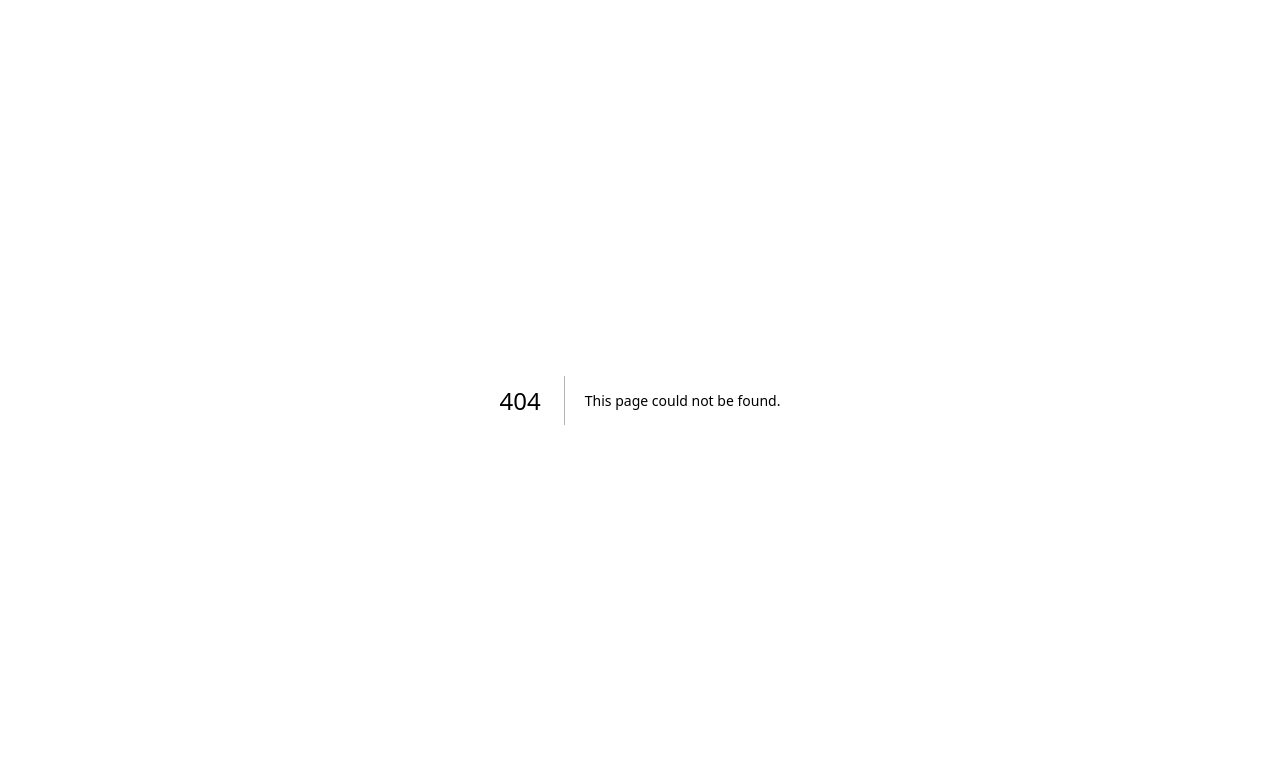
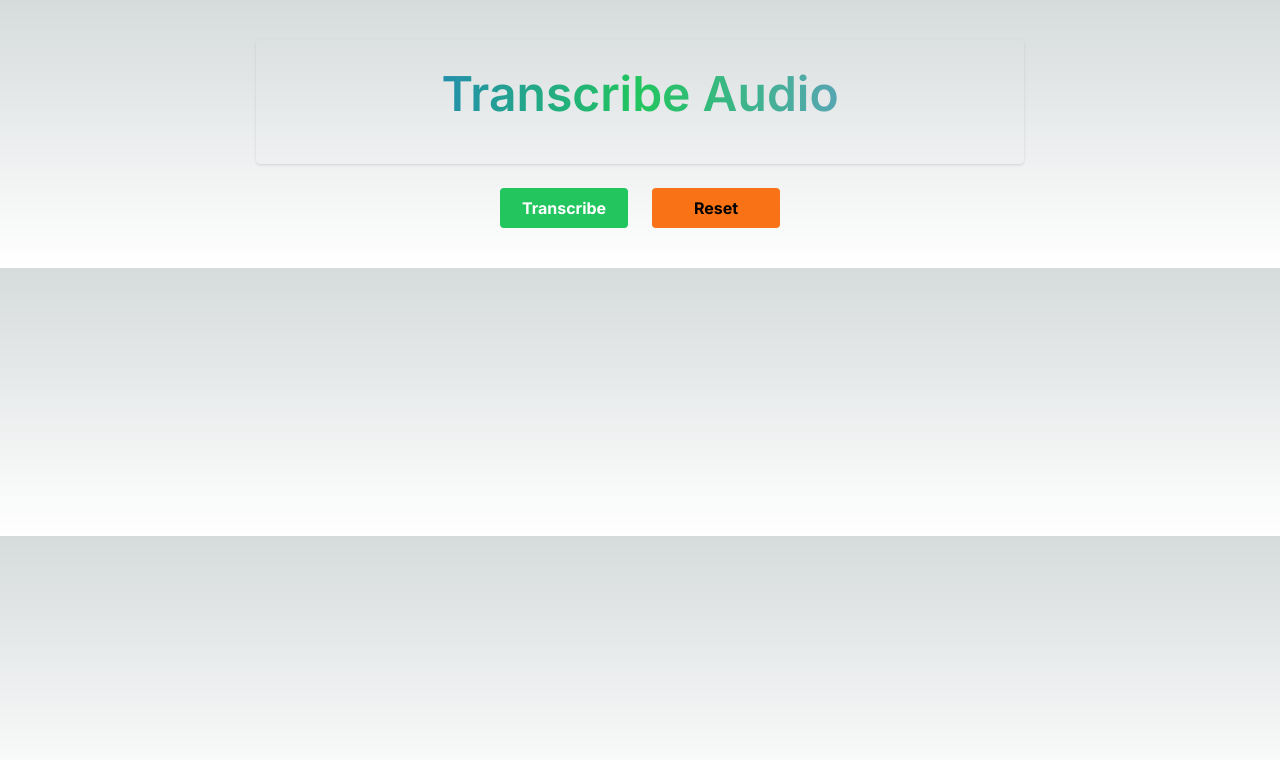
Before and after one commit to quocnhat02/ai_master_fe, a Next.js app: page /audio-transcriber in a window 1280 px wide. Before the commit this address had no page. Shown: the top 760 px of the page. Built offline with nearby package versions, Linux system fonts and the light colour scheme.

Commit message:
page audio transcript

```diff
--- /dev/null
+++ b/app/audio-transcriber/page.tsx
@@ -0,0 +1,32 @@
+import React from 'react';
+
+function AudioTranscriberPage() {
+  return (
+    <main className='min-h-screen1'>
+      <div className='py-10'>
+        {/* Transcriber Container */}
+        <div className='max-w-3xl mx-auto p-6 rounded shadow'>
+          <div className='text-center mb-4'>
+            <h1 className='font-semibold text-transparent text-5xl bg-gradient-to-r from-blue-600 via-green-500 to-indigo-400 bg-clip-text leading-tight'>
+              Transcribe Audio
+            </h1>
+          </div>
+        </div>
+        {/* Buttons */}
+        <div className='mt-6 flex items-center justify-center'>
+          <div className='flex justify-center items-center gap-2'>
+            <button className='flex items-center justify-center w-32 py-2 rounded bg-green-500 hover:scale-105 hover:duration-300 text-white font-bold'>
+              Transcribe
+            </button>
+
+            <button className='ml-4 bg-orange-500 w-32 py-2 rounded hover:scale-105 hover:duration-300 hover:cursor-pointer font-bold'>
+              Reset
+            </button>
+          </div>
+        </div>
+      </div>
+    </main>
+  );
+}
+
+export default AudioTranscriberPage;
--- a/app/interior-design/page.tsx
+++ b/app/interior-design/page.tsx
@@ -73,7 +73,7 @@ const InteriorDesignPage: React.FC = () => {
 
   return (
     <div className='max-w-3xl mx-auto my-10 px-4'>
-      <div className='text-center  mb-4'>
+      <div className='text-center mb-4'>
         <h1 className='font-semibold text-transparent text-5xl bg-gradient-to-r from-blue-600 via-green-500 to-indigo-400 bg-clip-text leading-tight'>
           Interior Design
         </h1>
```
Also changed, not shown: app/audio-transcriber/actions.ts (added).
